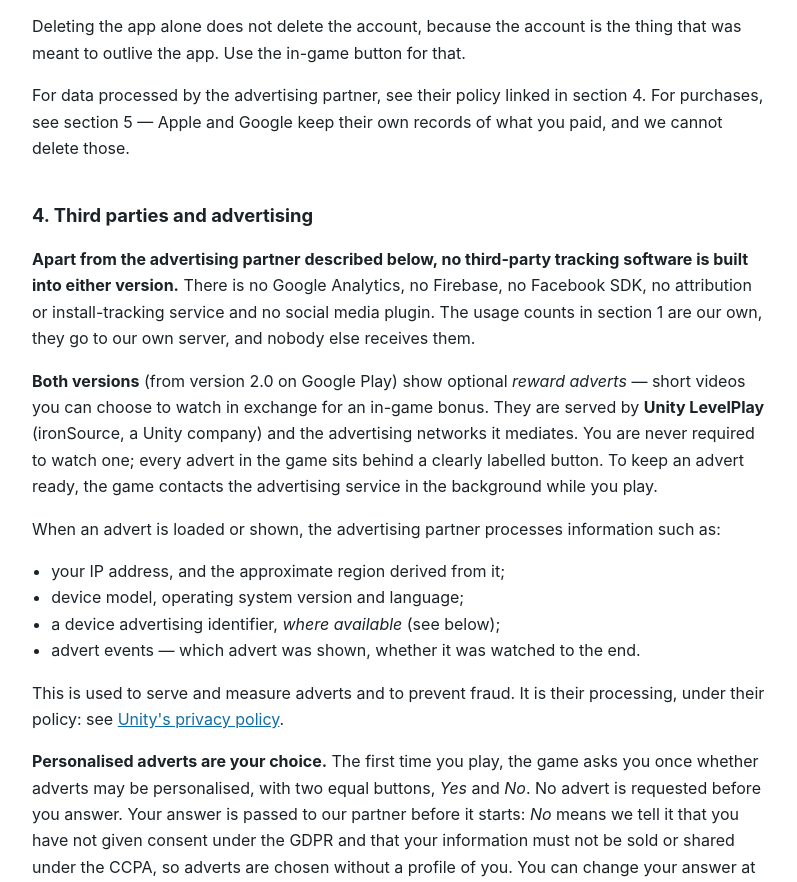
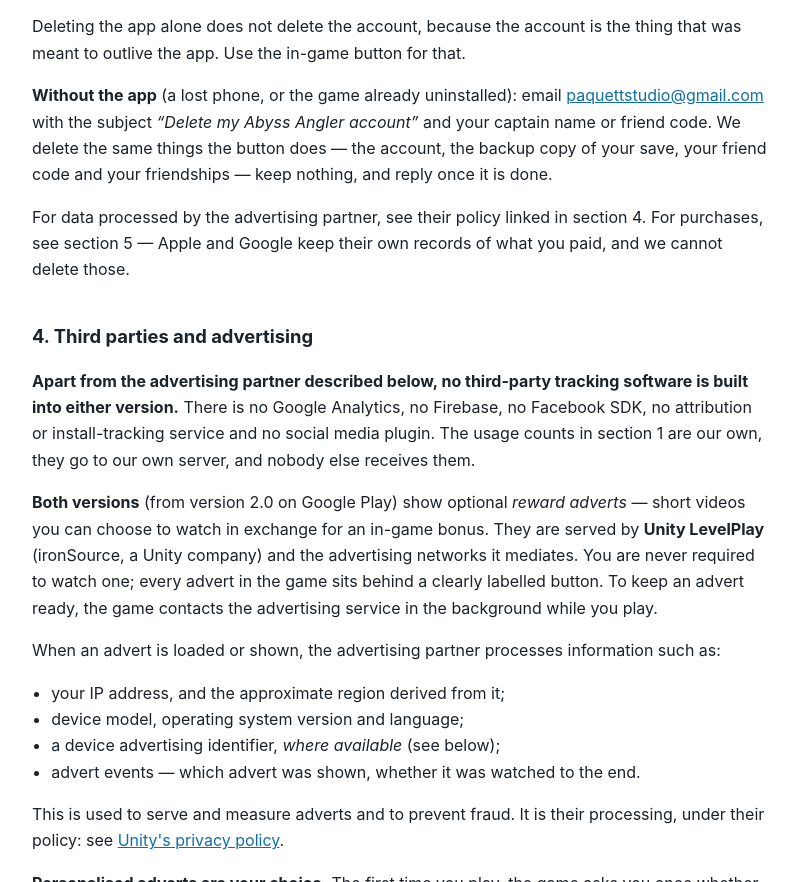
Before and after one commit to PaquettStudio/abyss-angler, a plain HTML site: page index.html in a window 1280 px wide. Shown: the part 2858-3740 px from the top of the page, without its empty margins (240-1037 px from the left). Drawn offline with Linux system fonts and the light colour scheme.

Commit message:
Privacy policy: account deletion without the app

```diff
--- a/index.html
+++ b/index.html
@@ -155,7 +155,7 @@ you have one, it is stored with the account and shown to people you add as frien
 one field worth choosing with that in mind. If you type your real name, it stays as private as
 anything else on your phone until you create an account.</p>
 
-<h2>3. Deleting your data</h2>
+<h2 id="delete">3. Deleting your data</h2>
 <p><strong>On your device:</strong></p>
 <ul>
   <li><strong>Android</strong>: uninstall Abyss Angler, or open Settings &rsaquo; Apps &rsaquo;
@@ -171,6 +171,12 @@ cannot be undone by you or by us.</p>
 
 <p>Deleting the app alone does not delete the account, because the account is the thing that was
 meant to outlive the app. Use the in-game button for that.</p>
+
+<p><strong>Without the app</strong> (a lost phone, or the game already uninstalled): email
+<a href="mailto:paquettstudio@gmail.com?subject=Delete%20my%20Abyss%20Angler%20account">paquettstudio@gmail.com</a>
+with the subject <em>“Delete my Abyss Angler account”</em> and your captain name or friend code. We
+delete the same things the button does — the account, the backup copy of your save, your friend
+code and your friendships — keep nothing, and reply once it is done.</p>
 
 <p>For data processed by the advertising partner, see their policy linked in section&nbsp;4. For
 purchases, see section&nbsp;5 — Apple and Google keep their own records of what you paid, and we
```
